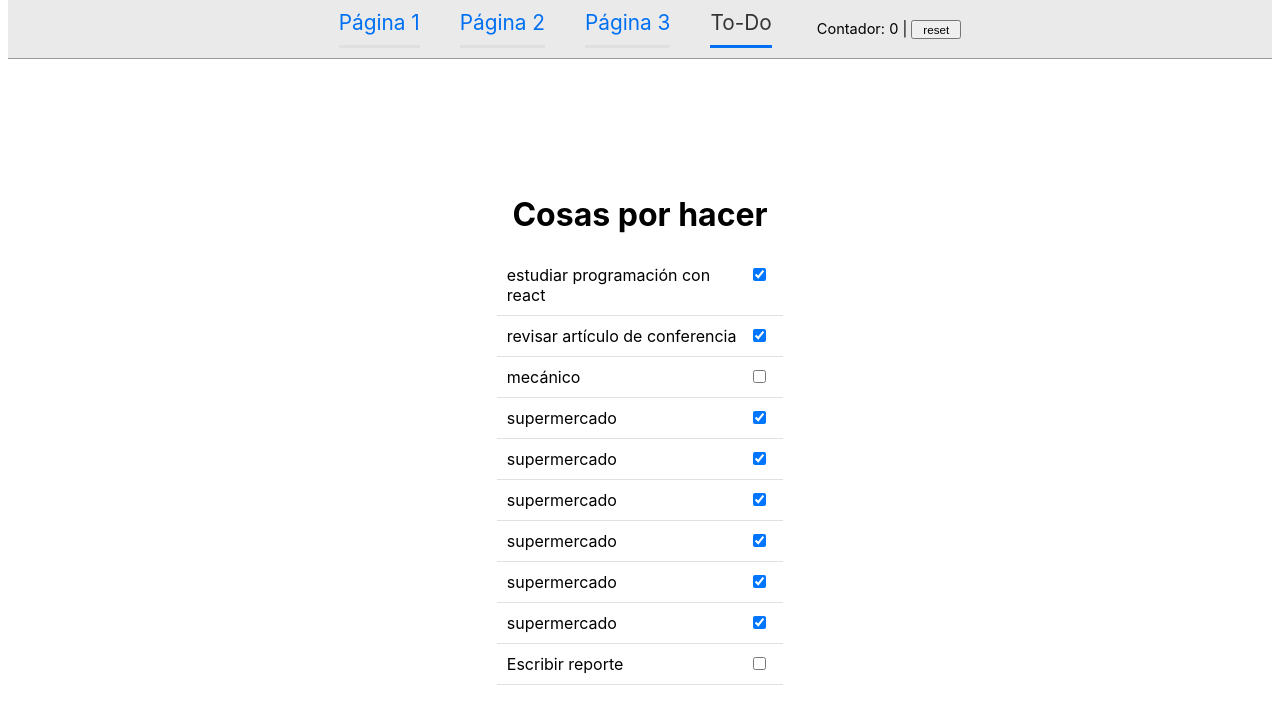
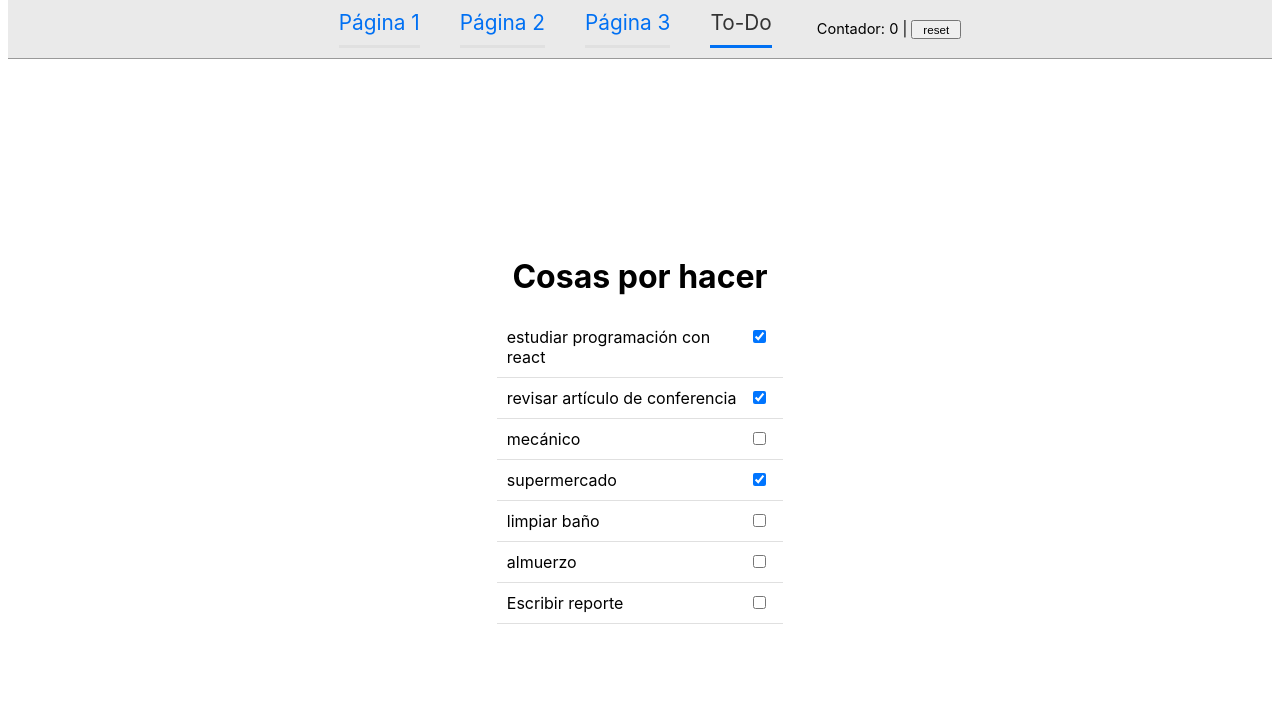
Before and after one commit to PabloSzx/INFO104-2021-1, a Next.js app: page /pageList in a window 1280 px wide. Shown: the top 724 px of the page. Built offline with nearby package versions, Linux system fonts and the light colour scheme.

Commit message:
checkboxes usando hooks y localStorage para recordar la selección

```diff
--- a/components/layout.js
+++ b/components/layout.js
@@ -6,7 +6,7 @@ import React, { useState } from "react";
 const Layout = ({ children, pageId }) => {
   const [nViews, setViews] = useState(0);
   function incrementViews() {
-    console.log(nViews);
+    //console.log(nViews);
     setViews(nViews + 1);
   }
   function resetViews() {
--- a/components/todoItem.js
+++ b/components/todoItem.js
@@ -1,11 +1,27 @@
+import { useState, useEffect } from "react";
 const TodoItem = ({ item }) => {
-  //if(item.done) console.log()
+  const [checked, setChecked] = useState(item.done);
+
+  useEffect(() => {
+    setChecked(JSON.parse(localStorage.getItem(item.id)));
+  }, []);
+
+  useEffect(() => {
+    localStorage.setItem(item.id, JSON.stringify(checked));
+  }, [checked]);
+
   return (
     <>
       <div className="todo-item">
         <div className="todo-item-title">{item.title}</div>
         <div className="todo-item-done">
-          <input type="checkbox" defaultChecked={item.done} />
+          <input
+            type="checkbox"
+            checked={checked}
+            onChange={(e) => {
+              setChecked(!checked);
+            }}
+          />
         </div>
       </div>
     </>
--- a/pages/pageList.js
+++ b/pages/pageList.js
@@ -1,8 +1,7 @@
 import Head from "next/head";
-import Link from "next/link";
-import Image from "next/image";
 import Layout from "../components/layout";
 import TodoItem from "../components/todoItem";
+import React from "react";
 
 export async function getServerSideProps(context) {
   const res = await fetch("http://localhost:3000/data/todo.json");
@@ -20,7 +19,21 @@ export async function getServerSideProps(context) {
 }
 
 export default function PageList({ data }) {
-  console.log(data);
+  //console.log(data);
+
+  React.useEffect(() => {
+    console.log(data);
+
+    data.map((item, index) => {
+      console.log(item.id);
+      if (localStorage.getItem(item.id) === null) {
+        localStorage.setItem(item.id, JSON.stringify(item.done));
+      } else {
+      }
+    });
+    //localStorage.setItem("listRemembered", data);
+  }, []);
+
   return (
     <Layout pageId="page4">
       <Head>
--- a/public/data/todo.json
+++ b/public/data/todo.json
@@ -1,12 +1,9 @@
 [
-    {"title":"estudiar programación con react","done":true},
-    {"title":"revisar artículo de conferencia","done":true},
-    {"title":"mecánico","done":false},
-    {"title":"supermercado","done":true},
-    {"title":"supermercado","done":true},
-    {"title":"supermercado","done":true},
-    {"title":"supermercado","done":true},
-    {"title":"supermercado","done":true},
-    {"title":"supermercado","done":true},
-    {"title":"Escribir reporte","done":false}
+    {"id": "todo-1", "title":"estudiar programación con react","done":true},
+    {"id": "todo-2", "title":"revisar artículo de conferencia","done":true},
+    {"id": "todo-3", "title":"mecánico","done":false},
+    {"id": "todo-4", "title":"supermercado","done":true},
+    {"id": "todo-5", "title":"limpiar baño","done":false},
+    {"id": "todo-6", "title":"almuerzo","done":false},
+    {"id": "todo-7", "title":"Escribir reporte","done":false}
 ]
```
Also changed, not shown: pages/index.js (+8 -4 lines).
